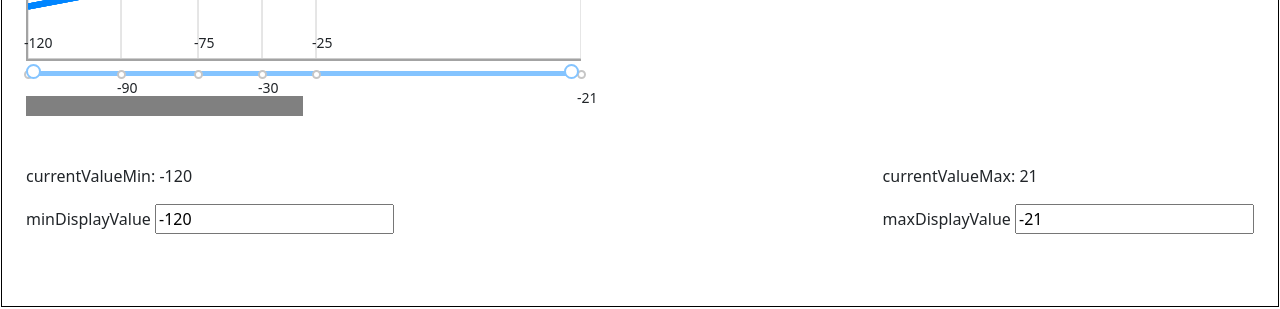
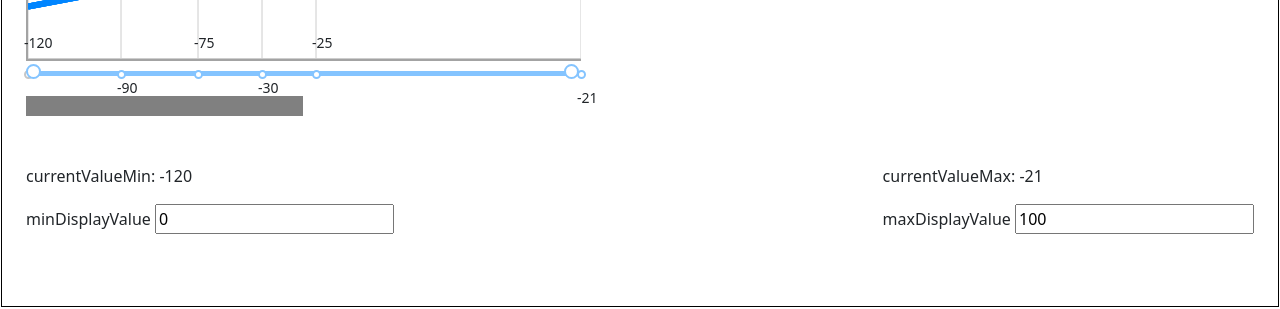
Before and after one commit to picus23/any-web-components, a Next.js app: page /slider in a window 1280 px wide. Shown: the part 887-1196 px from the top of the page. Built offline with nearby package versions, Linux system fonts and the light colour scheme.

Commit message:
fixed progress bar

```diff
--- a/components/buttons/Button.tsx
+++ b/components/buttons/Button.tsx
@@ -34,7 +34,7 @@ const Button: FC<ButtonProps> = ({ children, icon, iconRightContent, onClick, co
                 <span className="mx-2" style={{ fontWeight: '500', fontSize: fontSize }}>{children}</span> :
                 <span style={{ fontWeight: '500', fontSize: fontSize }}></span>}
             {counterNearText ?
-                <span className="bg-white rounded-3 text-black d-flex align-items-center justify-content-center" style={{ fontSize: '10px', fontWeight: 700, width: '20px', height: '20px' }}>{counter}</span> :
+                <span className="bg-white rounded-3 text-black d-flex align-items-center justify-content-center" style={{ fontSize: '10px', fontWeight: 700, width: '', height: '20px',padding:'0 2px'}}>{counter}</span> :
                 false}
         </div>
 
--- a/components/slider/ExpoSlider.tsx
+++ b/components/slider/ExpoSlider.tsx
@@ -26,11 +26,11 @@ const ExpoSlider: FC<ExpoSliderProps> = ({ data, minPropValue, maxPropValue, wid
     let minValue = minPropValue ?? Math.min(...valuesCv);
     let maxValue = maxPropValue ?? Math.max(...valuesCv);
 
-    let [minDisplayValue, setMinDisplayValue] = useState(minValue);
-    let [maxDisplayValue, setMaxDisplayValue] = useState(maxValue);
+    let [minDisplayValue, setMinDisplayValue] = useState(0);
+    let [maxDisplayValue, setMaxDisplayValue] = useState(100);
     useEffect(() => {
-        setMaxDisplayValue(maxValue);
-        setMinDisplayValue(minValue);
+        setMaxDisplayValue(100);
+        setMinDisplayValue(0);
     }, [maxValue, minValue])
 
 
@@ -137,8 +137,8 @@ const ExpoSlider: FC<ExpoSliderProps> = ({ data, minPropValue, maxPropValue, wid
         const progress = document.querySelector('.sliderr .progres') as HTMLElement;
         const breakpoints = document.querySelectorAll<HTMLElement>('.breakpoint');
         breakpoints.forEach(el => {
-            let leftValue = +el.style.left.slice(0, el.style.left.length - 2); // Убирает из строки px
-            if (leftValue > minDisplayValue / maxValue * widthCanvas && leftValue < maxDisplayValue / maxValue * widthCanvas) { // Активно, если breakpoint больше левого пальца и меньше правого
+            let breakpoint_pos = +el.style.left.slice(0, el.style.left.length - 2); // Убирает из строки px
+            if (breakpoint_pos > currentPosition && breakpoint_pos < currentPositionMax) { // Активно, если breakpoint больше левого пальца и меньше правого
                 el.classList.add('breakpoint-active')
             } else {
                 el.classList.add('breakpoint')
@@ -147,15 +147,15 @@ const ExpoSlider: FC<ExpoSliderProps> = ({ data, minPropValue, maxPropValue, wid
         })
         // Закрашивание синей полосы
         if (maxValue < 0) {
-            progress.style.left = Math.abs(100 - ((minDisplayValue / minValue) * 100)) + '%';
-            progress.style.right = Math.abs(100 - ((maxValue / maxDisplayValue) * 100)) + '%';
+            progress.style.left = Math.abs(((minDisplayValue))) + '%';
+            progress.style.right = Math.abs(100 - maxDisplayValue) + '%';
         }
         else if (minValue < 0) {
-            progress.style.left = Math.abs((100 - (minDisplayValue / minValue) * 100)) + '%';
-            progress.style.right = 100 - ((maxDisplayValue / maxValue) * 100) + '%';
+            progress.style.left = Math.abs(minDisplayValue) + '%';
+            progress.style.right = 100 - maxDisplayValue + '%';
         } else {
-            progress.style.left = (minDisplayValue / maxValue) * 100 + '%';
-            progress.style.right = 100 - ((maxDisplayValue / maxValue) * 100) + '%';
+            progress.style.left = minDisplayValue + '%';
+            progress.style.right = 100 - maxDisplayValue + '%';
         }
     })
 
@@ -166,10 +166,6 @@ const ExpoSlider: FC<ExpoSliderProps> = ({ data, minPropValue, maxPropValue, wid
     let toKeyMax = 0;
     let currentPosition = 0;
     let currentPositionMax = 0;
-    // let currentPosition = Math.floor(minDisplayValue / maxValue * widthCanvas);
-    // let currentPositionMax = Math.ceil(((maxDisplayValue / maxValue) * widthCanvas));
-
-    // console.log({ currentPosition, currentPositionMax })
     let reverseValuesFromSlider: number[] = [];
     let reverseValuesCv: number[] = [];
     let k = 0;
@@ -185,21 +181,25 @@ const ExpoSlider: FC<ExpoSliderProps> = ({ data, minPropValue, maxPropValue, wid
     }
     // Конец переворачивания
 
-    // Расчёт Позиций для положительных / отрицательных значений
+    // Расчёт Current Position (зависит от данных, которые отображаются на отрезке (числа)) для положительных / отрицательных значений
+    // Если отрицательное и МИН и МАКС
     if (maxValue < 0) {
-        currentPosition = Math.floor((maxValue / minDisplayValue) / widthCanvas);
-        currentPositionMax = Math.ceil(((maxValue / maxDisplayValue) * widthCanvas));
+        currentPosition = Math.floor(Math.abs((minDisplayValue * widthCanvas) / 100));
+        currentPositionMax = Math.ceil(Math.abs(maxDisplayValue * widthCanvas / 100));
     }
+    // Если отрицательное только MIN
     else if (minValue < 0) {
-        currentPosition = Math.floor(maxValue / minDisplayValue * widthCanvas);
-        currentPositionMax = Math.ceil((maxDisplayValue / maxValue) * widthCanvas);
-    } else {
-        currentPosition = Math.floor(minDisplayValue / maxValue * widthCanvas);
-        currentPositionMax = Math.ceil(((maxDisplayValue / maxValue) * widthCanvas));
+        currentPosition = Math.floor(Math.abs((minDisplayValue * widthCanvas) / 100));
+        currentPositionMax = Math.ceil((maxDisplayValue * widthCanvas) / 100);
     }
-    // console.log({ maxValue })
+    // Если положительные и МИН и МАКС
+    else {
+        currentPosition = Math.floor((minDisplayValue * widthCanvas) / 100);
+        currentPositionMax = Math.ceil((maxDisplayValue * widthCanvas) / 100);
+    }
     console.log({ currentPosition, currentPositionMax })
-    // Позиция Для положительных значений
+
+    // Отрезок между левым и правым значением Для положительных значений
     // Позиция для MIN
     for (let key in valuesFromSlider) {
         if (currentPosition < valuesFromSlider[key]) {
@@ -217,7 +217,7 @@ const ExpoSlider: FC<ExpoSliderProps> = ({ data, minPropValue, maxPropValue, wid
         }
     }
 
-    // Позиция Для отрицательных значений
+    // Отрезок между левым и правым значением Для отрицательных значений
     // Позиция для MIN
     for (let key in reverseValuesFromSlider) {
         if (currentPosition < valuesFromSlider[key]) {
@@ -275,9 +275,10 @@ const ExpoSlider: FC<ExpoSliderProps> = ({ data, minPropValue, maxPropValue, wid
         let differencePix = pixTo - pixFrom;
         let differenceCurrentPix = currentPosition - pixFrom;
 
-        var currentValueMin = (valFrom / valTo) * (differenceCurrentPix / differencePix) + valFrom;
+        var currentValueMin = (valFrom - valTo);
+        var currentValueMin = valFrom - (valFrom - valTo) * (differenceCurrentPix / differencePix);
 
-        console.log({ pixFrom, pixTo, valFrom, valTo, currentValueMin, differenceCurrentPix, differencePix, currentPosition })
+        // console.log({ pixFrom, pixTo, valFrom, valTo, currentValueMin, differenceCurrentPix, differencePix, currentPosition })
 
         // MAX
         const pixFromMax = reverseValuesFromSlider[fromKeyMax];
@@ -289,7 +290,7 @@ const ExpoSlider: FC<ExpoSliderProps> = ({ data, minPropValue, maxPropValue, wid
         let differencePixMax = pixFromMax - pixToMax;
         let differenceCurrentPixMax = currentPositionMax - pixToMax;
 
-        var currentValueMax = (valToMax - valFromMax) * (differenceCurrentPixMax / differencePixMax) - valToMax;
+        var currentValueMax = valToMax - ((valToMax - valFromMax) * (differenceCurrentPixMax / differencePixMax));
         // console.log({ pixToMax, pixFromMax, valFromMax, valToMax, differenceCurrentPixMax, differencePixMax, currentValueMax, currentPositionMax })
     }
 
@@ -300,11 +301,11 @@ const ExpoSlider: FC<ExpoSliderProps> = ({ data, minPropValue, maxPropValue, wid
     }, [minDisplayValue, maxDisplayValue])
 
 
-
+    console.log(widthCanvas - currentPositionMax);
     // console.log({ valFrom, valTo, pixFrom, currentPosition, pixTo, currentValueMin })  // Поднять выше
     // console.log({ valFromMax, valToMax, pixFromMax, currentPositionMax, pixToMax, currentValueMax, fromKeyMax, toKeyMax })  // Поднять выше
     // console.log('Дроблённый массив на разряды', rankValueCv);
-    console.log('Change Keys', changeKeys);
+    // console.log('Change Keys', changeKeys);
     // console.log('rank', rank)
 
     return <>
@@ -323,8 +324,8 @@ const ExpoSlider: FC<ExpoSliderProps> = ({ data, minPropValue, maxPropValue, wid
             <div className='progres'></div> {/* // Заполнение цветной полосы (СТИЛИ) задаётся в style.scss -> .progres left | right */}
         </div>
         <div style={{ width: widthCanvas }} className="range-input">
-            <input step={0.01} style={{ width: widthCanvas }} type="range" className="range-min cs" min={minValue} max={maxValue} value={minDisplayValue} onChange={handleMinValueChange} />
-            <input step={0.01} style={{ width: widthCanvas }} type="range" className="range-max cs" min={minValue} max={maxValue} value={maxDisplayValue} onChange={handleMaxValueChange} />
+            <input step={0.01} style={{ width: widthCanvas }} type="range" className="range-min cs" min={0} max={100} value={minDisplayValue} onChange={handleMinValueChange} />
+            <input step={0.01} style={{ width: widthCanvas }} type="range" className="range-max cs" min={0} max={100} value={maxDisplayValue} onChange={handleMaxValueChange} />
         </div>
 
         <div className="mt-3" style={{ width: widthCanvas / 2 + 'px', height: '20px', background: 'gray' }}></div>
--- a/pages/CartComponent.tsx
+++ b/pages/CartComponent.tsx
@@ -12,12 +12,12 @@ interface LinkProps {
 
 
 const CartComponent: FC<LinkProps> = ({ link, title, description }) => {
-    const image = require(`.${link}/ref.png`)
+    const image = require(`.${link}/ref.png`);
 
     return <div className="card mb-5" >
         <div className="p-5 d-flex justify-content-center           " style={{background: '#eee'}}>
             <div className="shadow-lg">
-                {/* <Image style={{maxHeight: 500, width: 'auto'}} src={image} alt={link} /> */}
+                <Image style={{maxHeight: 500, width: 'auto'}} src={image} alt={link} />
             </div>
         </div>
         <div className="card-body">
--- a/pages/buttons/index.tsx
+++ b/pages/buttons/index.tsx
@@ -20,7 +20,7 @@ export default function () {
         <div className="d-flex flex-column gap-2">
             <Button
                 counterNearText
-                counter={123}
+                counter={165}
             >Показать ещё</Button>
             <div style={{ width: 'max-content' }}>
                 <Button counter={0} btn_style='btn-secondary'>Button</Button>
--- a/pages/index.tsx
+++ b/pages/index.tsx
@@ -6,8 +6,8 @@ import CartComponent from "./CartComponent";
 export default function Index() {
   return <div className="p-2">
 
+    <CartComponent link="/slider" title="Слайдер" description="" />
     <CartComponent link="/buttons" title="Кнопки" description="" />
-    <CartComponent link="/slider" title="Слайдер" description="" />
     <CartComponent link="/navbar" title="навигатор" description="" />
     <CartComponent link="/search" title="Подсказки для поиска" description="* подсказок поиска" />
     <CartComponent link="/footer" title="Footer" description="*" />
--- a/pages/slider/index.tsx
+++ b/pages/slider/index.tsx
@@ -6,17 +6,17 @@ import { Tabs, TabsProps } from "antd";
 import { useState } from "react";
 
 
-// const values = [1, 10, 50, 100];
-const values = [-120, -90, -75, -30, -25, -21];
-// const values = [16, 18, 24, 30, 35, 40, 44, 50, 65, 70, 75, 90, 95, 120, 137, 144, 172, 190, 205, 230, 240, 270, 300, 400, 700];
-// const values = [1, 2, [3, 4, [5, 6, [7, 8, [9, 10]]]]];
-const arr1 = [1, 2, 3];
-const arr2 = [4, [5, 6]];
-const arr3 = [7, [8, [9, 10]]];
-// const values = [-120,-90,-75,-30,-12,-1,3, 6, 8, 10, 12, 15, 20, 25, 32, 40, 50, 65, 80];
-// const values = [0.18, 0.63, 0.87, 0.93, 1.2, 1.4, 2.34, 3.62, 5.57, 6.42, 7.2, 7.5, 10, 19, 30, 21000];
-// const values = [120, 140, 210, 220, 340, 450, 560, 943];
-// const values = [2, 4, 6, 10, 20, 40, 100, 200, 300, 400, 500, 1000, 10000];
+const values1 = [-120, -90, -75, -30, -25, -21];
+const values2 = [-20, -7, 0, 1, 10, 50, 100];
+
+// const values1 = [16, 18, 24, 30, 35, 40, 44, 50, 65, 70, 75, 90, 95, 120, 137, 144, 172, 190, 205, 230, 240, 270, 300, 400, 700];
+// const values2 = [1, 2, [3, 4, [5, 6, [7, 8, [9, 10]]]]];
+
+// const values1 = [0.18, 0.63, 0.87, 0.93, 1.2, 1.4, 2.34, 3.62, 5.57, 6.42, 7.2, 7.5, 10, 19, 30];
+// const values2 = [-0.18, -0.63, -0.87, -0.93, -1.2, -1.4, -2.34, -3.62, -5.57, -6.42, -7.2, -7.5, -10, -19, -30];
+
+// const values1 = [120, 140, 210, 220, 340, 450, 560, 943];
+// const values2 = [-120, -140, -210, -220, -340, -450, -560, -943];
 
 export default function () {
 
@@ -50,7 +50,7 @@ export default function () {
                     <>
                         1
                         <ExpoSlider
-                            data={[values]}
+                            data={[values1]}
                             widthCanvas={553}
                             heightCanvas={300}
                             onChange={() => { }}
@@ -60,8 +60,8 @@ export default function () {
                     : <>
                         2
                         <ExpoSlider
-                            data={[arr1, arr2, arr3]}
-                            widthCanvas={553}
+                            data={[values2]}
+                            widthCanvas={1000}
                             heightCanvas={300}
                             onChange={() => { }}
                         />
```
Also changed, not shown: pages/buttons/ref.png.
